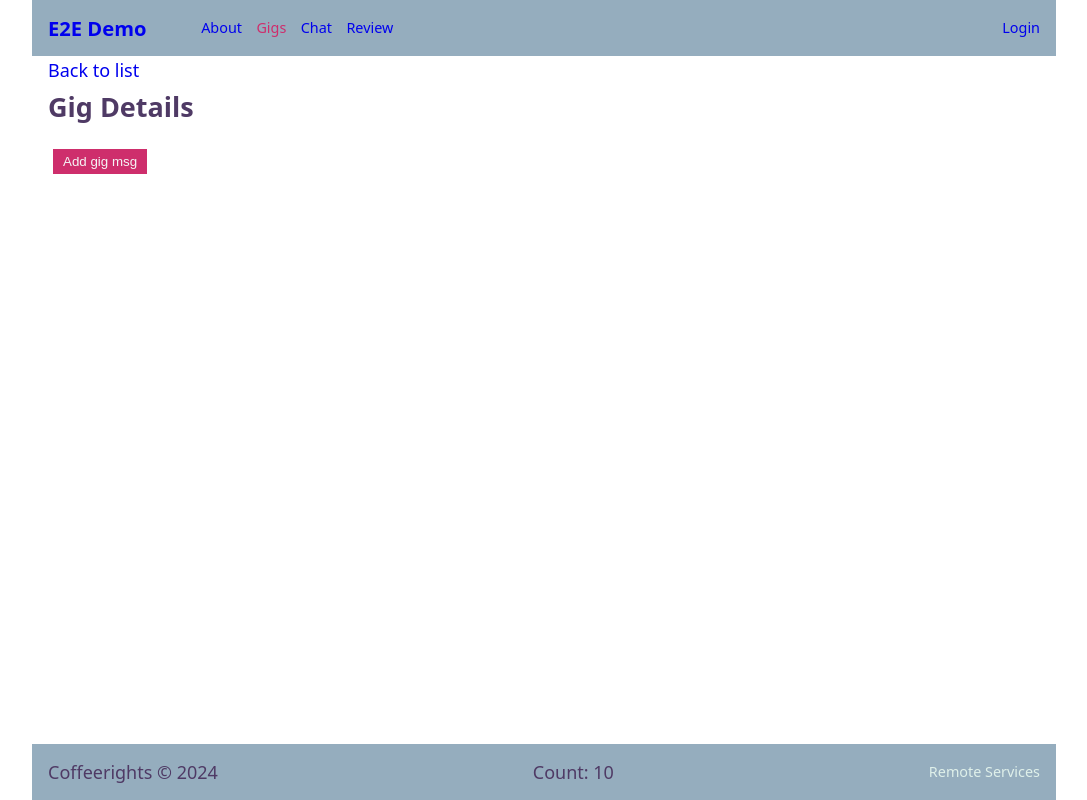
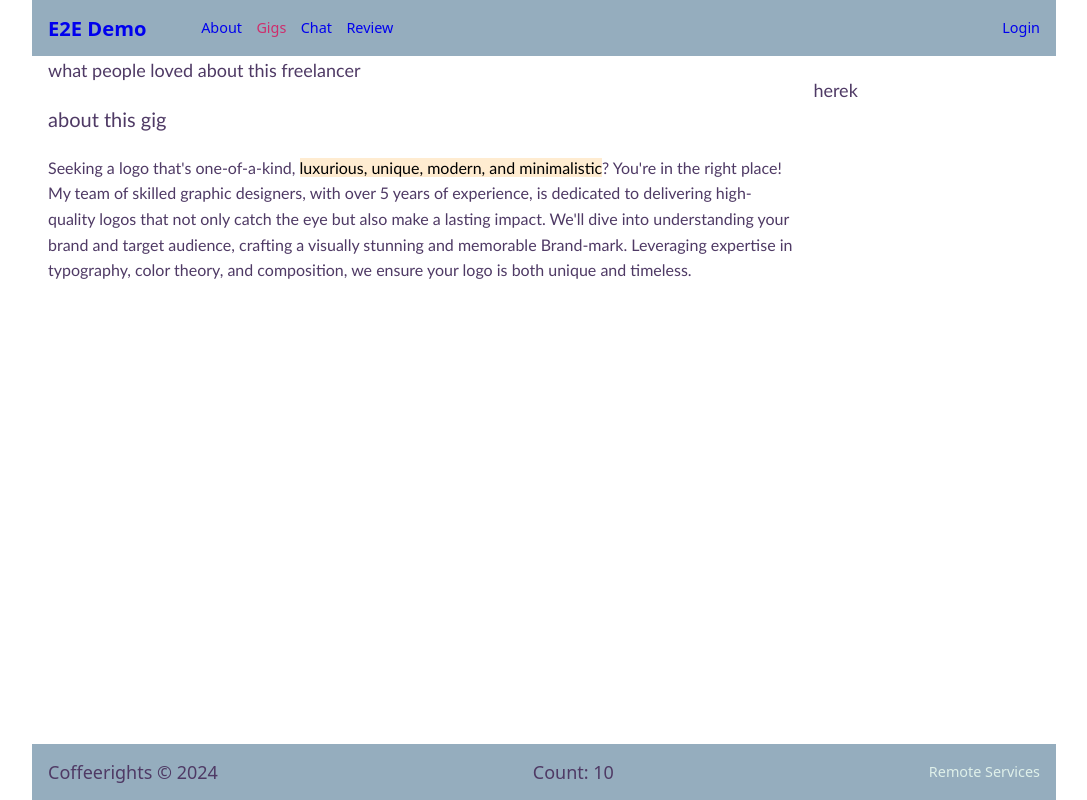
Before and after one commit to 0mriN/frontend-fiverr, a React (Vite) app: page /gig/1 in a window 1280 px wide. Shown: the whole page, without its empty margins (96-1183 px from the left). Built offline with nearby package versions, Linux system fonts and the light colour scheme; no server answers.

Commit message:
ManyFeaturesFixedAndEdited

```diff
--- a/src/RootCmp.jsx
+++ b/src/RootCmp.jsx
@@ -22,7 +22,7 @@ export function RootCmp() {
     return (
         <div className="main-container">
             <AppHeader />
-            <UserMsg />
+            {/* <UserMsg /> */}
 
             <main>
                 <Routes>
@@ -33,9 +33,9 @@ export function RootCmp() {
                     </Route>
                     <Route path="gig" element={<GigIndex />} />
                     <Route path="gig/:gigId" element={<GigDetails />} />
-                    <Route path="user/:id" element={<UserDetails />} />
+                    {/* <Route path="user/:id" element={<UserDetails />} />
                     <Route path="review" element={<ReviewIndex />} />
-                    <Route path="chat" element={<ChatApp />} />
+                    <Route path="chat" element={<ChatApp />} /> */}
                     <Route path="admin" element={<AdminIndex />} />
                     <Route path="login" element={<LoginSignup />}>
                         <Route index element={<Login />} />
--- /dev/null
+++ b/src/assets/styles/pages/GigDetails.scss
@@ -0,0 +1,21 @@
+
+.gig-details{
+    font-family:'Gill Sans', 'Gill Sans MT', Calibri, 'Trebuchet MS', sans-serif;
+    display: flex;
+}
+h6{font-size: 14px}
+h1{font-size: 28px;}
+.about-title{font-size: 20px;}
+.about-txt{font-size: 16px;}
+mark{background-color: #FFECD1;}
+.gig-details-main{
+    min-width: 200px;
+    width: 50%;
+    height: auto;
+    margin: 20px;
+}
+.gig-buy-modal{
+    width: 100%;
+    height: auto;
+    margin: 20px;
+}
--- a/src/cmps/GigPreview.jsx
+++ b/src/cmps/GigPreview.jsx
@@ -1,13 +1,12 @@
 import { Link } from 'react-router-dom'
 
 export function GigPreview({ gig }) {
-    return <article className="preview">
-        <header>
-            <Link to={`/gig/${gig._id}`}>{gig.vendor}</Link>
-        </header>
-
-        <p>Speed: <span>{gig.speed.toLocaleString()} Km/h</span></p>
+    console.log('gig:', gig);
+    return <div className="basic-gig-card">
+            <Link to={`/gig/${gig._id}`}>
+            {/* <img src={gig.imgUrls} alt="Gig Preview Image" /> */}
+        {/* <p>Speed: <span>{gig.speed.toLocaleString()} Km/h</span></p> */}
         {gig.owner && <p>Owner: <span>{gig.owner.fullname}</span></p>}
-
-    </article>
+            </Link>
+       </div>
 }
--- a/src/pages/GigDetails.jsx
+++ b/src/pages/GigDetails.jsx
@@ -2,9 +2,9 @@ import { useEffect } from 'react'
 import { useParams } from 'react-router-dom'
 import { useSelector } from 'react-redux'
 import { Link } from 'react-router-dom'
-
 import { showSuccessMsg, showErrorMsg } from '../services/event-bus.service'
 import { addGigMsg, loadGig } from '../store/actions/gig.actions'
+import '../../src/assets/styles/pages/GigDetails.scss'
 
 
 export function GigDetails() {
@@ -14,30 +14,44 @@ export function GigDetails() {
 
   useEffect(() => {
     loadGig(gigId)
+    console.log(gigId)
+    console.log(gig)
   }, [gigId])
 
-  async function onAddGigMsg(gigId) {
-    try {
-        await addGigMsg(gigId, 'bla bla ' + parseInt(Math.random()*10))
-        showSuccessMsg(`Gig msg added`)
-    } catch (err) {
-        showErrorMsg('Cannot add gig msg')
-    }
 
-}
+//   async function onAddGigMsg(gigId) {
+//     try {
+//         await addGigMsg(gigId, 'bla bla ' + parseInt(Math.random()*10))
+//         showSuccessMsg(`Gig msg added`)
+//     } catch (err) {
+//         showErrorMsg('Cannot add gig msg')
+//     }
+
+// }
 
   return (
     <section className="gig-details">
-      <Link to="/gig">Back to list</Link>
-      <h1>Gig Details</h1>
+   <div className='gig=details-main'>
       {gig && <div>
-        <h3>{gig.vendor}</h3>
-        <h4>${gig.price}</h4>
-        <pre> {JSON.stringify(gig, null, 2)} </pre>
+        <h6>/Graphics & Design/Logo Design</h6>
+        <h1>{gig.title}</h1>
+        {/* <h4>${gig.price}</h4>
+        <pre> {JSON.stringify(gig, null, 2)} </pre> */}
       </div>
       }
-      <button onClick={() => { onAddGigMsg(gig._id) }}>Add gig msg</button>
 
+
+<p>what people loved about this freelancer</p>
+<p className='about-title'>about this gig</p>
+<p className='about-txt'>Seeking a logo that's one-of-a-kind, <mark>luxurious, unique, modern, and minimalistic</mark>? You're in the right place! My team of skilled graphic designers, with over 5 years of experience, is dedicated to delivering high-quality logos that not only catch the eye but also make a lasting impact.
+We'll dive into understanding your brand and target audience, crafting a visually stunning and memorable Brand-mark. Leveraging expertise in typography, color theory, and composition, we ensure your logo is both unique and timeless.
+
+</p>
+</div>
+<div className='gig-buy-modal'>
+  <p>herek</p>
+</div>
     </section>
+
   )
 }
--- a/src/services/gig/gig.service.local.js
+++ b/src/services/gig/gig.service.local.js
@@ -2,6 +2,7 @@
 import { storageService } from '../async-storage.service'
 import { makeId } from '../util.service'
 import { userService } from '../user'
+import {saveToStorage} from '../util.service.js'
 
 const STORAGE_KEY = 'gig'
 
@@ -98,6 +99,7 @@ const gigs = [{
 },
 
 ]
+saveToStorage(STORAGE_KEY,gigs)
 export const gigService = {
     query,
     getById,
@@ -109,30 +111,31 @@ window.cs = gigService
 
 
 async function query(filterBy = { txt: '', price: 0 }) {
-    var gigs = await storageService.query(STORAGE_KEY)
-    const { txt, minSpeed, maxPrice, sortField, sortDir } = filterBy
+    // var gigs = await storageService.query(STORAGE_KEY)
+    // const { txt, minSpeed, maxPrice, sortField, sortDir } = filterBy
 
-    if (txt) {
-        const regex = new RegExp(filterBy.txt, 'i')
-        gigs = gigs.filter(gig => regex.test(gig.vendor) || regex.test(gig.description))
-    }
-    if (minSpeed) {
-        gigs = gigs.filter(gig => gig.speed >= minSpeed)
-    }
-    if (sortField === 'vendor' || sortField === 'owner') {
-        gigs.sort((gig1, gig2) =>
-            gig1[sortField].localeCompare(gig2[sortField]) * +sortDir)
-    }
-    if (sortField === 'price' || sortField === 'speed') {
-        gigs.sort((gig1, gig2) =>
-            (gig1[sortField] - gig2[sortField]) * +sortDir)
-    }
+    // if (txt) {
+    //     const regex = new RegExp(filterBy.txt, 'i')
+    //     gigs = gigs.filter(gig => regex.test(gig.vendor) || regex.test(gig.description))
+    // }
+    // if (minSpeed) {
+    //     gigs = gigs.filter(gig => gig.speed >= minSpeed)
+    // }
+    // if (sortField === 'vendor' || sortField === 'owner') {
+    //     gigs.sort((gig1, gig2) =>
+    //         gig1[sortField].localeCompare(gig2[sortField]) * +sortDir)
+    // }
+    // if (sortField === 'price' || sortField === 'speed') {
+    //     gigs.sort((gig1, gig2) =>
+    //         (gig1[sortField] - gig2[sortField]) * +sortDir)
+    // }
 
-    gigs = gigs.map(({ _id, vendor, price, speed, owner }) => ({ _id, vendor, price, speed, owner }))
+    // gigs = gigs.map(({ _id, vendor, price, speed, owner }) => ({ _id, vendor, price, speed, owner }))
     return gigs
 }
 
 function getById(gigId) {
+    console.log(gigId)
     return storageService.get(STORAGE_KEY, gigId)
 }
 
--- a/src/services/socket.service.js
+++ b/src/services/socket.service.js
@@ -21,7 +21,7 @@ export const socketService = createSocketService()
 // for debugging from console
 window.socketService = socketService
 
-socketService.setup()
+// socketService.setup()
 
 
 function createSocketService() {
```
